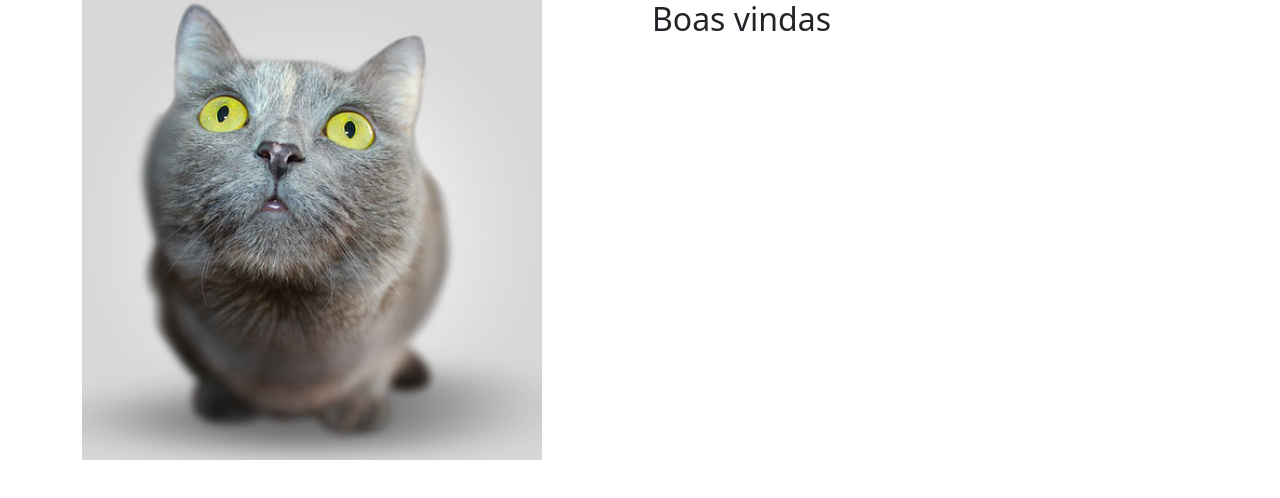
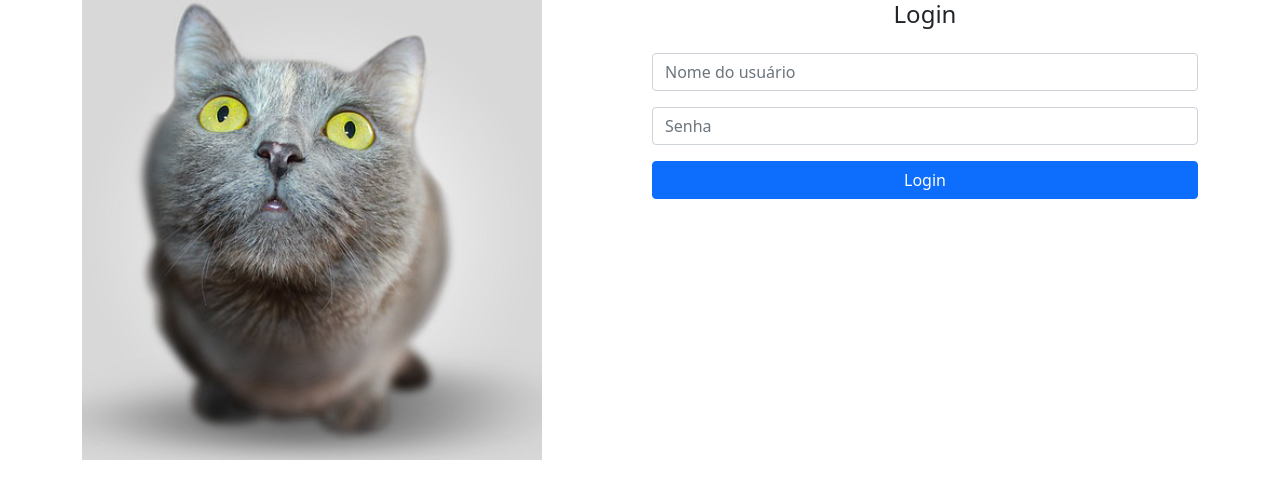
Before and after one commit to thayronFeitosa/gati-to-book, an Angular app: page /home in a window 1280 px wide. Shown: the top 498 px of the page. Built offline with nearby package versions, Linux system fonts and the light colour scheme.

Commit message:
Criando componente de login

```diff
--- a/src/app/app-routing.module.ts
+++ b/src/app/app-routing.module.ts
@@ -1,20 +1,20 @@
 import { NgModule } from '@angular/core';
-import { RouterModule, Routes } from '@angular/router';
+import { Routes, RouterModule } from '@angular/router';
 
 const routes: Routes = [
   {
     path: '',
     pathMatch: 'full',
-    redirectTo: 'home'
+    redirectTo: 'home',
   },
   {
     path: 'home',
-    loadChildren: () => import('./home/home.module').then((modulo) => modulo.HomeModule)
-  }
+    loadChildren: () => import('./home/home.module').then((m) => m.HomeModule),
+  },
 ];
 
 @NgModule({
   imports: [RouterModule.forRoot(routes)],
-  exports: [RouterModule]
+  exports: [RouterModule],
 })
-export class AppRoutingModule { }
+export class AppRoutingModule {}
--- a/src/app/app.component.html
+++ b/src/app/app.component.html
@@ -1 +1 @@
-<app-home></app-home>
+<router-outlet></router-outlet>
--- a/src/app/app.component.ts
+++ b/src/app/app.component.ts
@@ -6,5 +6,5 @@
   styleUrls: ['./app.component.css']
 })
 export class AppComponent {
-  title = 'batibook';
+  title = 'gatitobook';
 }
--- a/src/app/home/home.component.html
+++ b/src/app/home/home.component.html
@@ -1,4 +1,3 @@
-
 <div class="container">
   <div class="row">
     <div class="col-md-6 mb-2">
@@ -9,7 +8,7 @@
       />
     </div>
     <div class="col-md-6">
-            <h2>Boas vindas</h2>
+      <router-outlet></router-outlet>
     </div>
   </div>
 </div>
--- /dev/null
+++ b/src/app/home/login/login.component.html
@@ -0,0 +1,15 @@
+<h4 class="text-center">Login</h4>
+
+<form class="form mt-4">
+  <div class="mb-3">
+    <input class="form-control" placeholder="Nome do usuário" />
+  </div>
+
+  <div class="mb-3">
+    <input type="password" class="form-control" placeholder="Senha" />
+  </div>
+
+  <div class="d-grid gap-2">
+    <button class="btn btn-primary" type="submit">Login</button>
+  </div>
+</form>
--- /dev/null
+++ b/src/app/home/login/login.component.ts
@@ -0,0 +1,15 @@
+import { Component, OnInit } from '@angular/core';
+
+@Component({
+  selector: 'app-login',
+  templateUrl: './login.component.html',
+  styleUrls: ['./login.component.css']
+})
+export class LoginComponent implements OnInit {
+
+  constructor() { }
+
+  ngOnInit(): void {
+  }
+
+}
```
Also changed, not shown: src/app/app.module.ts (+5 -11 lines), src/app/home/home-routing.module.ts (+11 -4 lines), src/app/home/home.module.ts (+5 -12 lines), src/app/home/login/login.component.css (added), 2 other files (tests, documents, lock files or other folders). Lines whose indentation alone changed are shown as unchanged.
